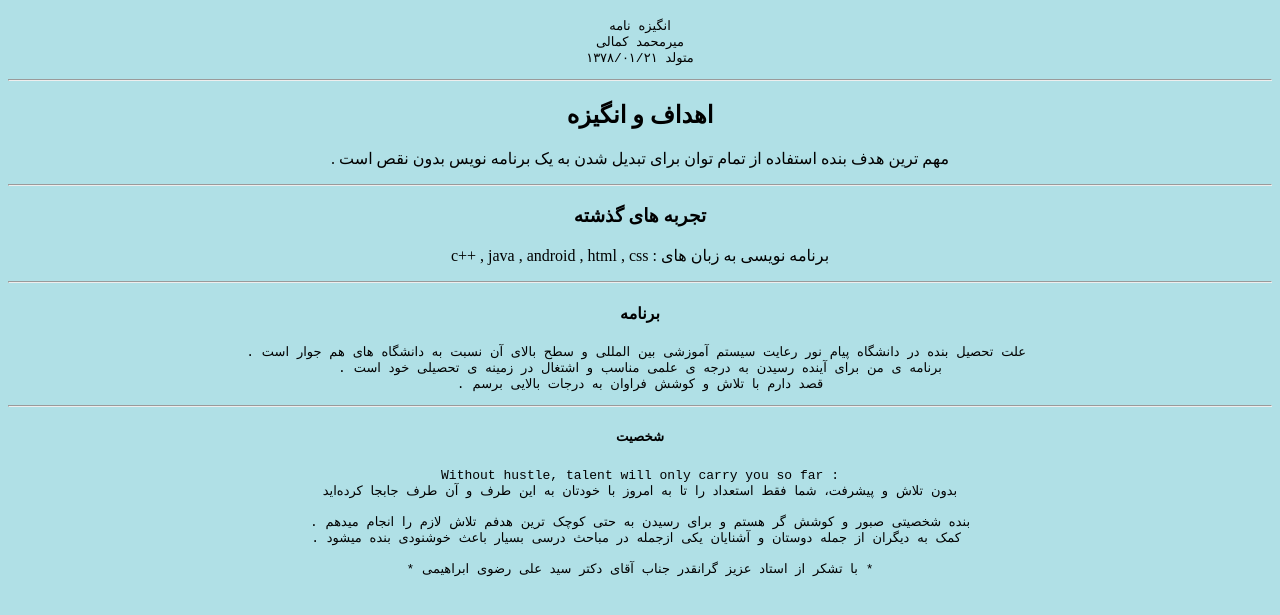
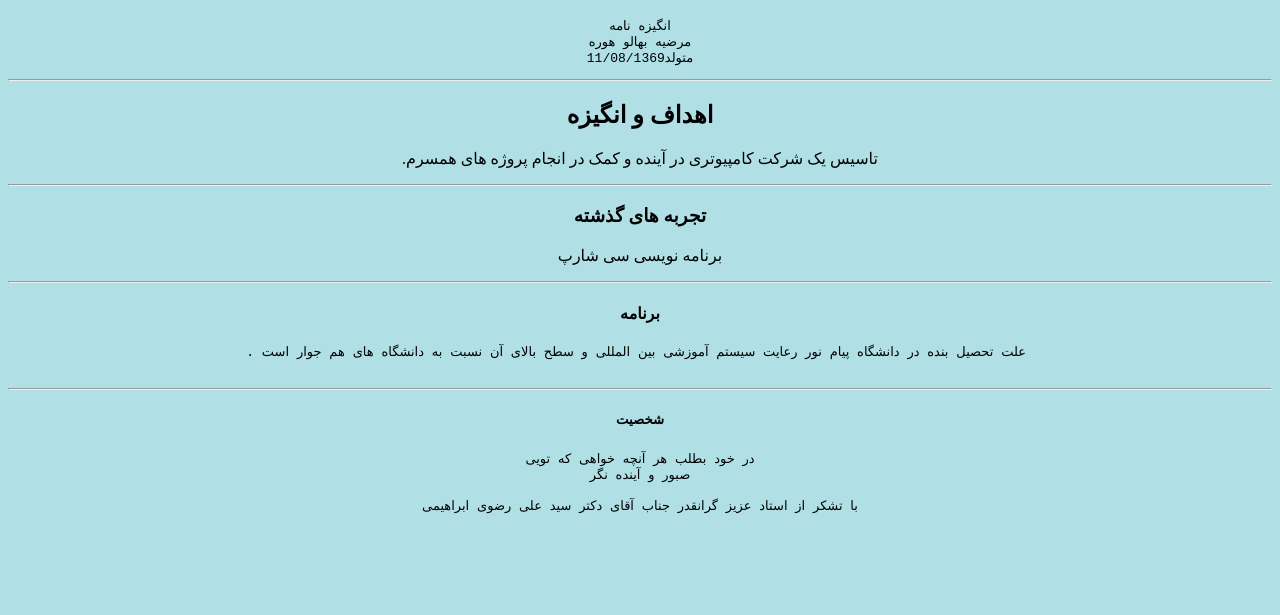
Before and after one commit to marziyehbahalou/sop1, a plain HTML site: page index.html in a window 1280 px wide. Shown: the part 49-664 px from the top of the page. Drawn offline with Linux system fonts and the light colour scheme.

Commit message:
Update index.html

```diff
--- a/index.html
+++ b/index.html
@@ -11,38 +11,34 @@
 <h1 style="text-align:center;">به نام خدا</h1>
 <pre style="text-align:center;">
 انگیزه نامه
-میرمحمد کمالی
-متولد ۱۳۷۸/۰۱/۲۱
+مرضیه بهالو هوره
+متولد11/08/1369
 </pre>
 
 <hr>
 
 <h2 style="text-align:center;">اهداف و انگیزه</h2>
-<p style="text-align:center;"> . مهم ترین هدف بنده استفاده از تمام توان برای تبدیل شدن به یک برنامه نویس بدون نقص است
+<p style="text-align:center;"> .تاسیس یک شرکت کامپیوتری در آینده و کمک در انجام پروژه های همسرم
 
 <hr>
 
 <h3 style="text-align:center;">تجربه های گذشته</h3>
-<p style="text-align:center;"> c++ , java , android , html , css : برنامه نویسی به زبان های  <p>
+<p style="text-align:center;"> برنامه نویسی سی شارپ  <p>
 
 <hr>
 
 <h4 style="text-align:center;">برنامه</h4>
   <pre style="text-align:center;"> . علت تحصیل بنده در دانشگاه پیام نور رعایت سیستم آموزشی بین المللی و سطح بالای آن نسبت به دانشگاه های هم جوار است
-  . برنامه ی من برای آینده رسیدن به درجه ی علمی مناسب و اشتغال در زمینه ی تحصیلی خود است
-  . قصد دارم با تلاش و کوشش فراوان به درجات بالایی برسم  </pre>
+   </pre>
 
 <hr>
 
 <h5 style="text-align:center;">شخصیت</h5>
 <pre style="text-align:center;">
-Without hustle, talent will only carry you so far :
-بدون تلاش و پیشرفت، شما فقط استعداد را تا به امروز با خودتان به این طرف و آن طرف جابجا کرده‌اید
+در خود بطلب هر آنچه خواهی که تویی
+صبور و آینده نگر
 
-. بنده شخصیتی صبور و کوشش گر هستم و برای رسیدن به حتی کوچک ترین هدفم تلاش لازم را انجام میدهم
-. کمک به دیگران از جمله دوستان و آشنایان یکی ازجمله در مباحث درسی بسیار باعث خوشنودی بنده میشود
-
-* با تشکر از استاد عزیز گرانقدر جناب آقای دکتر سید علی رضوی ابراهیمی *
+ با تشکر از استاد عزیز گرانقدر جناب آقای دکتر سید علی رضوی ابراهیمی
 </pre>
 
 </body>
```
